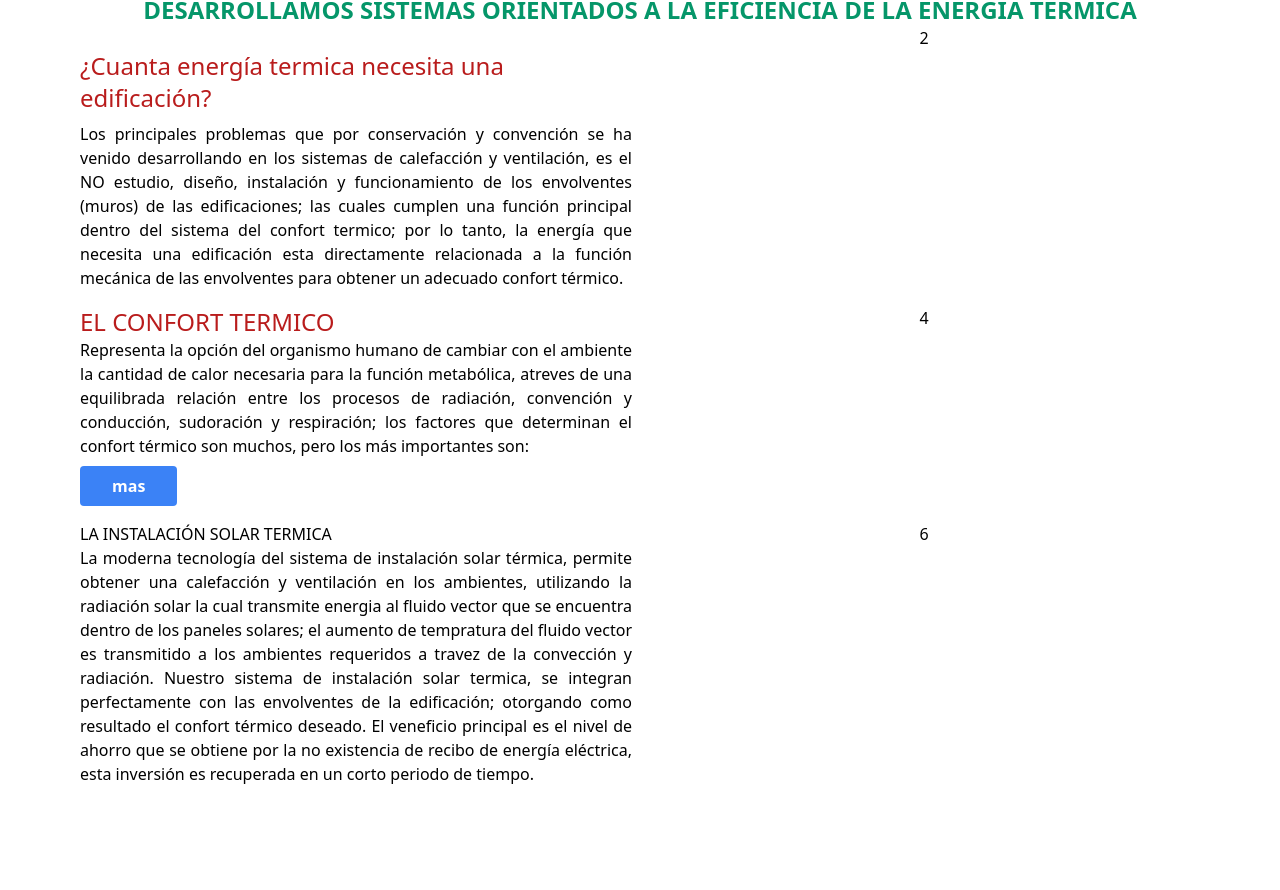
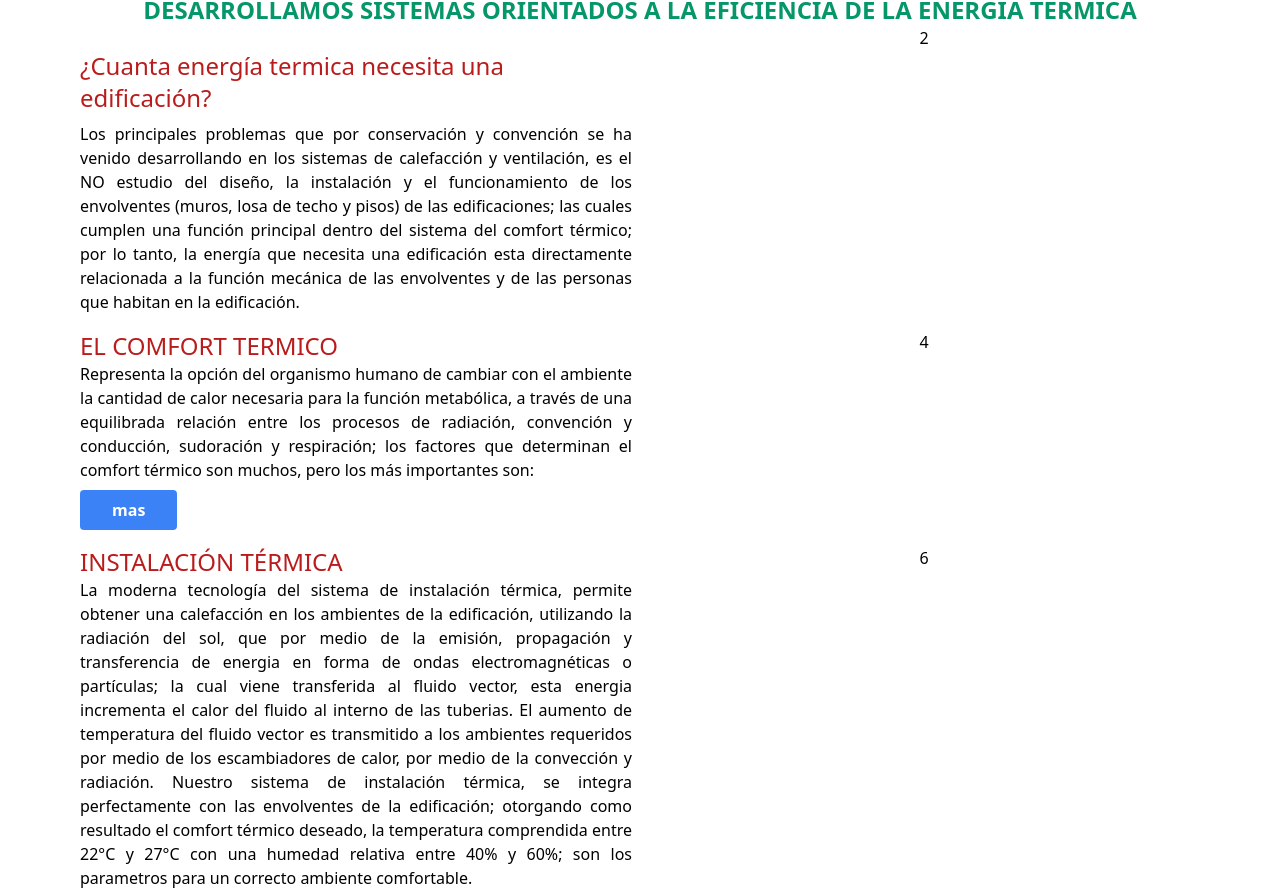
Before and after one commit to luigiRR/repositorio-ecocalor, a React (Create React App) app: page / in a window 1280 px wide. Shown: the part 1158-2048 px from the top of the page. Before the commit the page ends 1944 px from the top, so only its background shows below. Built offline with nearby package versions, Linux system fonts and the light colour scheme.

Commit message:
actualizaciones

```diff
--- a/src/pages/About/About.jsx
+++ b/src/pages/About/About.jsx
@@ -8,7 +8,7 @@ export default function About() {
         <div>
             <Navigation/>
             <Slider/>
-            <TitleHead>realizamos progresos para el desarrollo del confort termico de calidad</TitleHead>
+            <TitleHead>realizamos progresos para el desarrollo del comfort termico de calidad</TitleHead>
 
             <div className="container grid grid-cols-2 gap-4">
                 <div>
@@ -16,9 +16,10 @@ export default function About() {
                         Somos un equipo de profesionales, comprometidos con los cambios
                         ambientales y climáticos en nuestro territorio, por tal motivo
                         desarrollamos sistemas integrales para las edificaciones
-                        privadas y públicas; teniendo presente las exigencias y el
-                        ahorro de los clientes. Nuestros objetivo y principios
-                        primordiales es el cuidado y respeto del medio ambiente.
+                        privadas y públicas; teniendo presente las exigencias y
+                        el veneficio principal para nuestros clientes; el ahorro
+                        se obtiene por la no existencia de recibo de energía eléctrica.
+                        La inversión es recuperada en un corto periodo de tiempo.
                     </p>
                 </div>
                 <div></div>
@@ -38,9 +39,9 @@ export default function About() {
                     <h3 className="uppercase">vision</h3>
                     <div>
                         <p className="text-justify">
-                            Consolidar en el mercado de las edificaciones sea la construcción
-                            y la comercializacion, el factor climatológico, como nuevo punto
-                            estratégico primordial, para el confort de los habitantes.
+                            Consolidar en el mercado de las edificaciones sea en la construcción
+                            y la comercialización, el factor climatológico, como nuevo punto
+                            estratégico primordial; para el comfort de los usuarios.
                         </p>
                     </div>
                 </div>
@@ -50,9 +51,9 @@ export default function About() {
                     <div>
                         <p className="text-justify">
                             Ponemos a disposición todo aquello que nos representa como
-                            empresa, comprometidos con nuestros clientes, utilizando como
-                            puente: la sinceridad, credibilidad, responsabilidad, orden,
-                            gentileza y desarrollo humano
+                            empresa, nos comprometemos con nuestros clientes, utilizando los
+                            puentes de: la sinceridad, credibilidad, responsabilidad, orden,
+                            gentileza y desarrollo humano.
                         </p>
                     </div>
                 </div>
--- a/src/pages/Home/Home.jsx
+++ b/src/pages/Home/Home.jsx
@@ -20,13 +20,13 @@ export default function Home() {
                         <p className="text-justify">
                             Los principales problemas que por conservación y convención se
                             ha venido desarrollando en los sistemas de calefacción y
-                            ventilación, es el NO estudio, diseño, instalación y
-                            funcionamiento de los envolventes (muros) de las
+                            ventilación, es el NO estudio del diseño, la instalación y
+                            el funcionamiento de los envolventes (muros, losa de techo y pisos) de las
                             edificaciones; las cuales cumplen una función principal dentro
-                            del sistema del confort termico; por lo tanto, la
+                            del sistema del comfort térmico; por lo tanto, la
                             energía que necesita una edificación esta directamente
-                            relacionada a la función mecánica de las envolventes para
-                            obtener un adecuado confort térmico.
+                            relacionada a la función mecánica de las envolventes y de las personas
+                            que habitan en la edificación.
                         </p>
                     </div>
                 </div>
@@ -34,14 +34,14 @@ export default function Home() {
 
                 <div className="">
                     <span></span>
-                    <h2 className="uppercase text-red-700 text-2xl">el confort termico</h2>
+                    <h2 className="uppercase text-red-700 text-2xl">el comfort termico</h2>
                     <div>
                     <p className="text-justify pb-2">
                         Representa la opción del organismo humano de cambiar con el ambiente la
-                        cantidad de calor necesaria para la función metabólica, atreves
+                        cantidad de calor necesaria para la función metabólica, a través
                         de una equilibrada relación entre los procesos de radiación,
                         convención y conducción, sudoración y respiración; los factores
-                        que determinan el confort térmico son muchos, pero los más
+                        que determinan el comfort térmico son muchos, pero los más
                         importantes son:
                     </p>
                     <Modals/>
@@ -51,21 +51,23 @@ export default function Home() {
 
                 <div className="">
                     <span></span>
-                    <h2 className="uppercase">la instalación solar termica</h2>
+                    <h2 className="uppercase text-red-700 text-2xl">instalación térmica</h2>
                     <div>
                         <p className="text-justify">
-                            La moderna tecnología del sistema de instalación solar térmica,
-                            permite obtener una calefacción y ventilación en los ambientes,
-                            utilizando la radiación solar la cual transmite energia al
-                            fluido vector que se encuentra dentro de los paneles solares; el
-                            aumento de tempratura del fluido vector es transmitido a los
-                            ambientes requeridos a travez de la convección y radiación.
-                            Nuestro sistema de instalación solar termica, se integran
+                            La moderna tecnología del sistema de instalación térmica,
+                            permite obtener una calefacción en los ambientes de la edificación,
+                            utilizando la radiación del sol, que por medio de la emisión, propagación y
+                            transferencia de energia en forma de ondas electromagnéticas o partículas;
+                            la cual viene transferida al fluido vector, esta energia incrementa el calor
+                            del fluido al interno de las tuberias.
+                            El aumento de temperatura del fluido vector es transmitido a los
+                            ambientes requeridos por medio de los escambiadores de calor,
+                            por medio de la convección y radiación.
+                            Nuestro sistema de instalación térmica, se integra
                             perfectamente con las envolventes de la edificación; otorgando
-                            como resultado el confort térmico deseado. El veneficio
-                            principal es el nivel de ahorro que se obtiene por la no
-                            existencia de recibo de energía eléctrica, esta inversión es
-                            recuperada en un corto periodo de tiempo.
+                            como resultado el comfort térmico deseado, la temperatura comprendida
+                            entre 22°C y 27°C con una humedad relativa entre 40% y 60%; son los
+                            parametros para un correcto ambiente comfortable.
                         </p>
                     </div>
                 </div>
```
Also changed, not shown: src/pages/Servicios/Services.jsx (+36 -10 lines).
